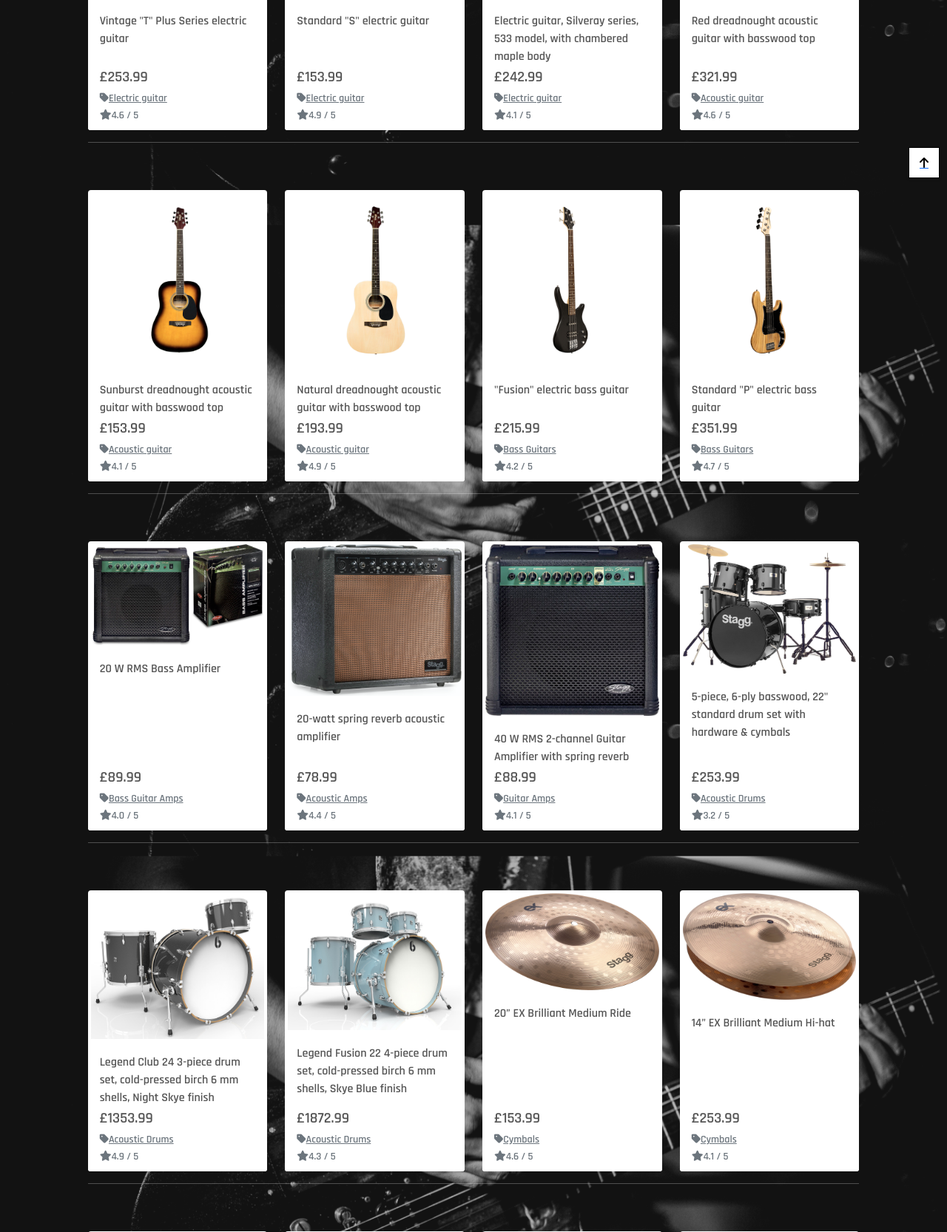
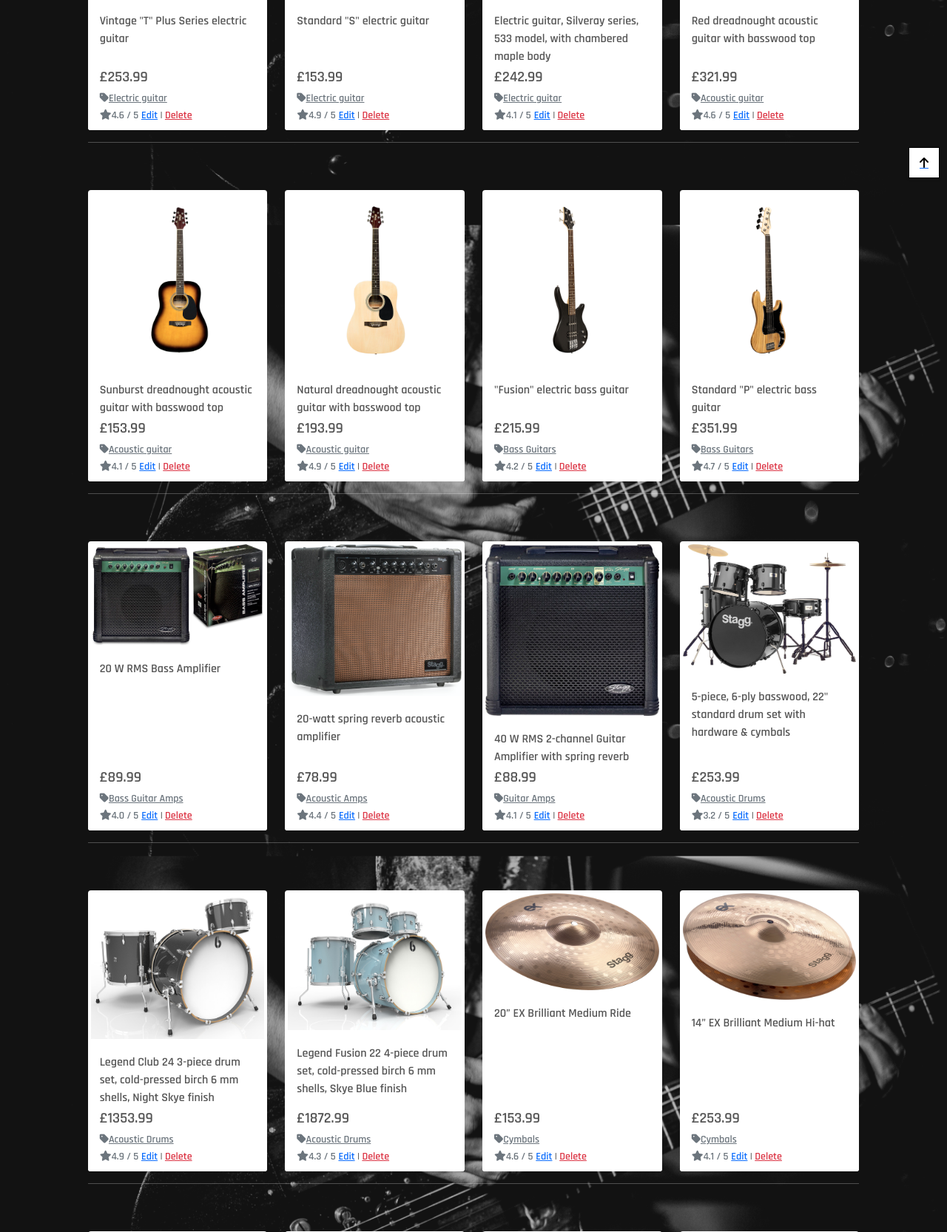
Before and after one commit to Code-Institute-Submissions/DPHamdev-mp4-sound-haven_ApResub, a Django app: page /products/ in a window 1280 px wide. Shown: the part 549-2215 px from the top of the page at 74% size. Run offline with Django 3.2, Linux system fonts and the light colour scheme; the visitor is signed in with stand-in values (Sample User, id 1); data comes from the database, SQL or seed files in the repository; parts of the project's set-up code (start-up, migrations or seed data) failed here and were passed over; some libraries are stand-ins or nearby versions.

Commit message:
Added delete functionality for products

```diff
--- a/products/templates/products/product_detail.html
+++ b/products/templates/products/product_detail.html
@@ -41,6 +41,12 @@
                         <small class="text-muted"><i class="fas fa-star mr-1"></i>{{ product.rating }} / 5</small>
                     {% else %}
                         <small class="text-muted">No Rating</small>
+                    {% endif %}
+                    {% if request.user.is_superuser %}
+                        <small class="ml-3">
+                            <a href="{% url 'edit_product' product.id %}">Edit</a> |
+                            <a class="text-danger" href="{% url 'delete_product' product.id %}">Delete</a>
+                        </small>
                     {% endif %}
                     <p class="mt-3">{{ product.description }}</p>
                     <form class="form" action="{% url 'add_to_cart' product.id %}" method="POST">
--- a/products/templates/products/products.html
+++ b/products/templates/products/products.html
@@ -82,6 +82,12 @@
                                             {% else %}
                                                 <small class="text-muted">No Rating</small>
                                             {% endif %}
+                                            {% if request.user.is_superuser %}
+                                                <small class="ml-3">
+                                                    <a href="{% url 'edit_product' product.id %}">Edit</a> |
+                                                    <a class="text-danger" href="{% url 'delete_product' product.id %}">Delete</a>
+                                                </small>
+                                            {% endif %}
                                         </div>
                                     </div>
                                 </div>
--- a/products/urls.py
+++ b/products/urls.py
@@ -7,4 +7,5 @@ urlpatterns = [
     path('<int:p_id>/', views.product_detail, name='product_detail'),
     path('add/', views.add_product, name='add_product'),
     path('edit/<int:p_id>/', views.edit_product, name='edit_product'),
+    path('delete/<int:p_id>/', views.delete_product, name='delete_product'),
 ]
--- a/products/views.py
+++ b/products/views.py
@@ -98,7 +98,7 @@ def edit_product(request, product_id):
     if request.method == 'POST':
         form = ProductForm(request.POST, request.FILES, instance=product)
         if form.is_valid():
-            form.save()
+            product = form.save()
             messages.success(request, 'Successfully updated product!')
             return redirect(reverse('product_detail', args=[product.id]))
         else:
@@ -114,3 +114,11 @@ def edit_product(request, product_id):
     }
 
     return render(request, template, context)
+
+
+def delete_product(request, product_id):
+    """ Delete a product from the store """
+    product = get_object_or_404(Product, pk=product_id)
+    product.delete()
+    messages.success(request, 'Product deleted!')
+    return redirect(reverse('products'))
```
